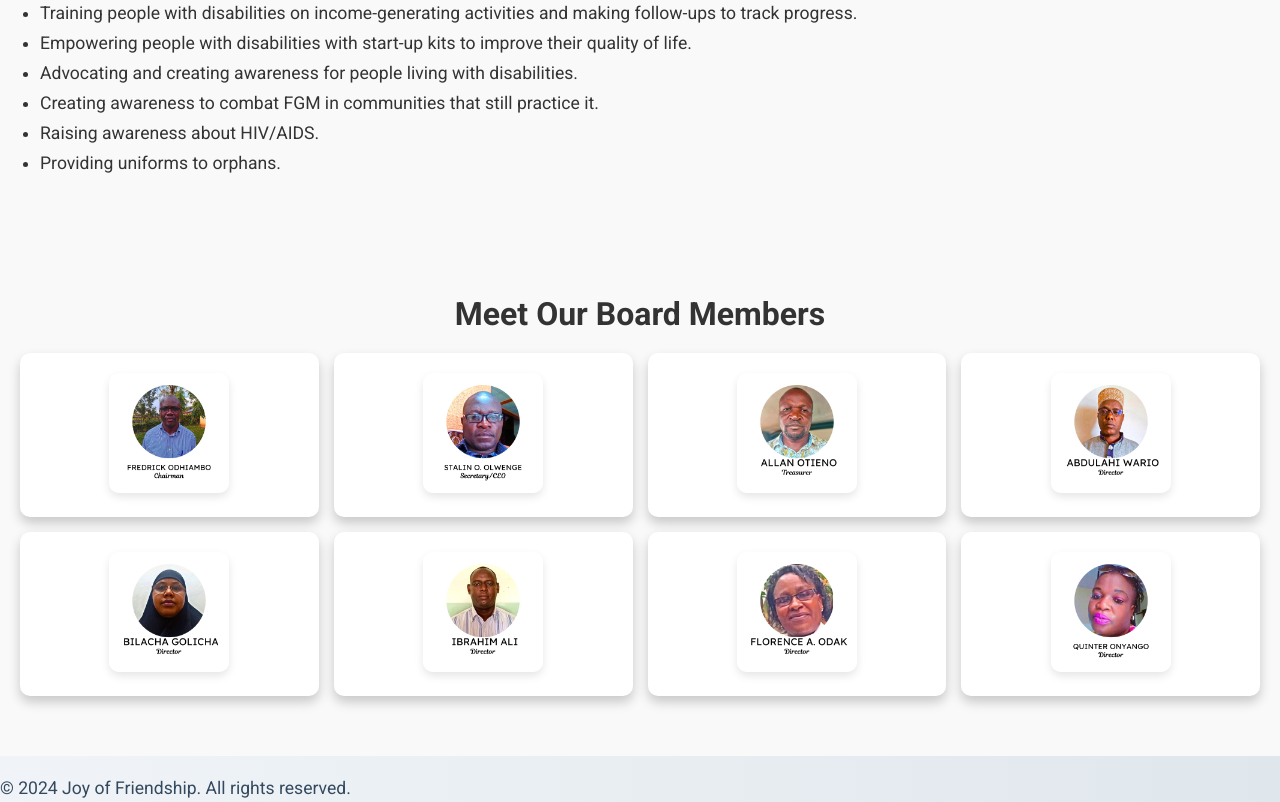
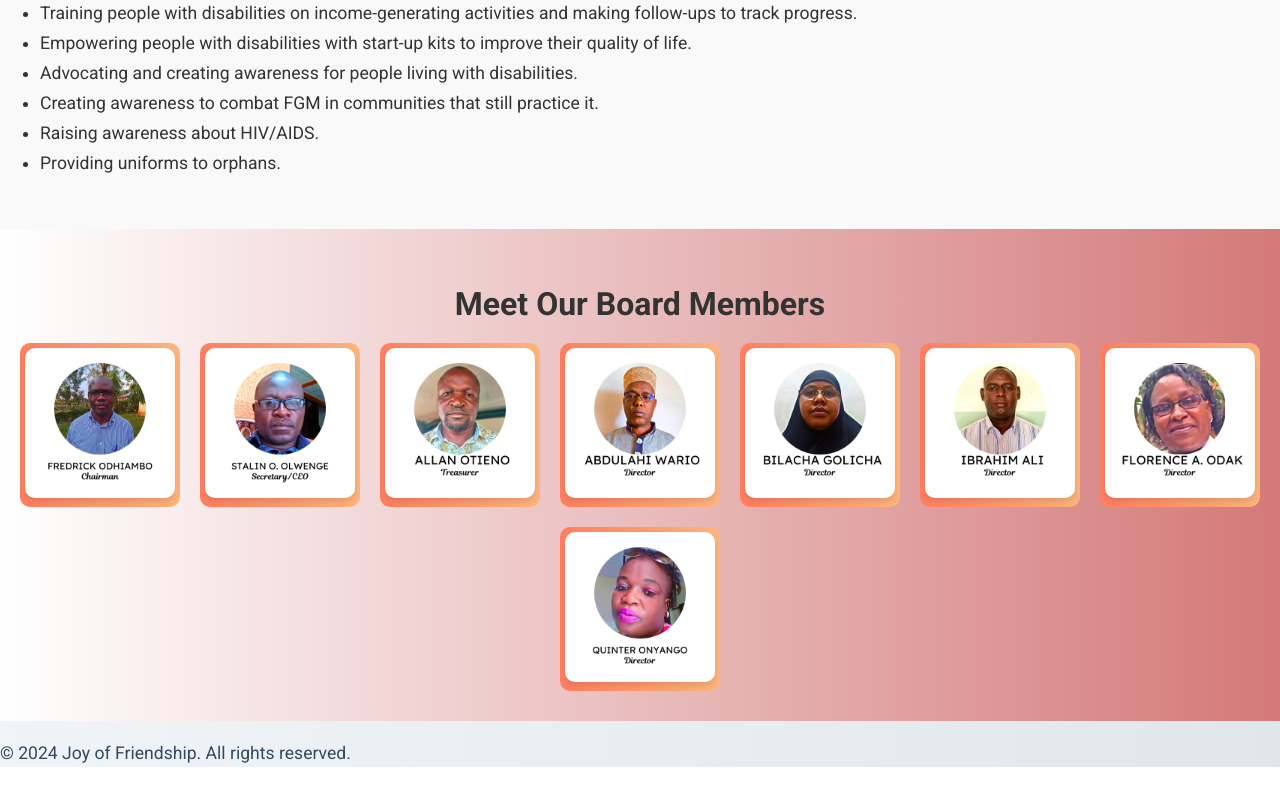
Before and after one commit to BradRobin/JoyousHands, a website: page views/index.html in a window 1280 px wide. Shown: the part 968-1770 px from the top of the page. After the commit the page ends 1735 px from the top, so only its background shows below. Drawn offline with Linux system fonts and the light colour scheme.

Commit message:
design upgrade

```diff
--- a/public/css/style.css
+++ b/public/css/style.css
@@ -267,12 +267,22 @@ header h1 {
     margin: 0;
 }
 
-/* Board Members Section */
-.board-members {
-    padding: 40px 20px;
-    background-color: #f9f9f9;
-    text-align: center;
+.member {
+    position: relative;
+    display: flex;
+    justify-content: center;
+    align-items: center;
+    background: linear-gradient(to right, #ff7e5f, #feb47b); /* Add your gradient here */
+    padding: 5px;
+    border-radius: 10px;
 }
+
+.member img {
+    width: 100%;
+    height: auto;
+    border-radius: 10px;
+}
+
 
 .board-members h2 {
     font-size: 2em;
@@ -282,37 +292,37 @@ header h1 {
 }
 
 .grid-container {
-    display: grid;
-    grid-template-columns: repeat(4, 1fr);
-    gap: 15px;
-    margin: 20px 0;
+    display: flex;
+    flex-wrap: wrap; /* Ensure items wrap when the screen gets smaller */
+    justify-content: center; /* Center the items horizontally */
+    gap: 20px; /* Adds space between the images */
 }
 
-.member {
-    background-color: #ffffff;
-    padding: 20px;
-    border-radius: 10px;
-    box-shadow: 0px 6px 12px rgba(0, 0, 0, 0.2);
-    text-align: center;
-    transition: transform 0.3s ease, box-shadow 0.3s ease;
+.grid-container .member {
+    flex: 1 1 150px; /* Make each member image take up equal space */
+    max-width: 150px; /* Controls the size of each image */
+    display: flex;
+    justify-content: center; /* Center images within the container */
 }
 
 .grid-container .member img {
-    width: 100%;
-    max-width: 120px; /* Set a maximum width for the images */
-    height: auto;
-    border-radius: 10px; /* Optional: Rounded corners */
-    box-shadow: 0 4px 8px rgba(0, 0, 0, 0.1); /* Optional: Subtle shadow */
+    width: 100%; /* Make the image take up the full width of the container */
+    height: auto; /* Keep aspect ratio */
+    object-fit: cover; /* Ensure the image covers the container */
 }
+
 
 .member:hover {
     transform: scale(1.05);
     box-shadow: 0px 10px 20px rgba(0, 0, 0, 0.3);
 }
 
-.member img:hover {
-    transform: scale(1.1);
-    box-shadow: 0 8px 15px rgba(0, 0, 0, 0.3);
+.member img {
+    width: 100%;
+    max-width: 250px; /* Set a fixed max width for images */
+    height: auto; /* Maintain aspect ratio */
+    border-radius: 10px; /* Optional: Add some rounding to the image corners */
+    box-shadow: 0px 4px 6px rgba(0, 0, 0, 0.1); /* Optional: Add shadow */
 }
 
 .member p {
@@ -321,25 +331,17 @@ header h1 {
     color: #333;
 }
 
-/* Responsive Design */
 @media (max-width: 768px) {
     .grid-container {
-        grid-template-columns: repeat(2, 1fr);
+      grid-template-columns: repeat(2, 1fr); /* Two images per row on smaller screens */
     }
+  }
 
-    .grid-container .member img {
-        max-width: 100px; /* Adjusted size for medium screens */
+  @media (max-width: 480px) {
+    .grid-container {
+      grid-template-columns: repeat(1, 1fr); /* One image per row on very small screens */
     }
-}
-
-@media (max-width: 480px) {
-    .grid-container {
-        grid-template-columns: 1fr;
-    }
-    .grid-container .member img {
-        max-width: 80px;
-    }
-}
+  }
 
 /* About Us Styles */
 .about-us-container {
--- a/views/index.html
+++ b/views/index.html
@@ -127,42 +127,42 @@
             <h2>Meet Our Board Members</h2>
             <div class="grid-container">
                 <div class="member">
-                    <a href="about.html">
+                    <a href="../views/about.html">
                         <img src="../public/images/FOdhiambo.jpg" alt="Chairman">
                     </a>
                 </div>
                 <div class="member">
-                    <a href="about.html">
+                    <a href="../views/about.html">
                         <img src="../public/images/OOlwenge.jpg" alt="Chairman">
                     </a>
                 </div>
                 <div class="member">
-                    <a href="about.html">
+                    <a href="../views/about.html">
                         <img src="../public/images/Allan.jpg" alt="Chairman">
                     </a>
                 </div>
                 <div class="member">
-                    <a href="about.html">
+                    <a href="../views/about.html">
                         <img src="../public/images/Wario.jpg" alt="Chairman">
                     </a>
                 </div>
                 <div class="member">
-                    <a href="about.html">
+                    <a href="../views/about.html">
                         <img src="../public/images/Bilacha.jpg" alt="Chairman">
                     </a>
                 </div>
                 <div class="member">
-                    <a href="about.html">
+                    <a href="../views/about.html">
                         <img src="../public/images/Ibrahim.jpg" alt="Chairman">
                     </a>
                 </div>
                 <div class="member">
-                    <a href="about.html">
+                    <a href="../views/about.html">
                         <img src="../public/images/Florence.jpg" alt="Director">
                     </a>
                 </div>
                 <div class="member">
-                    <a href="about.html">
+                    <a href="../views/about.html">
                         <img src="../public/images/quinter.jpg" alt="Director">
                     </a>
                 </div>
```
